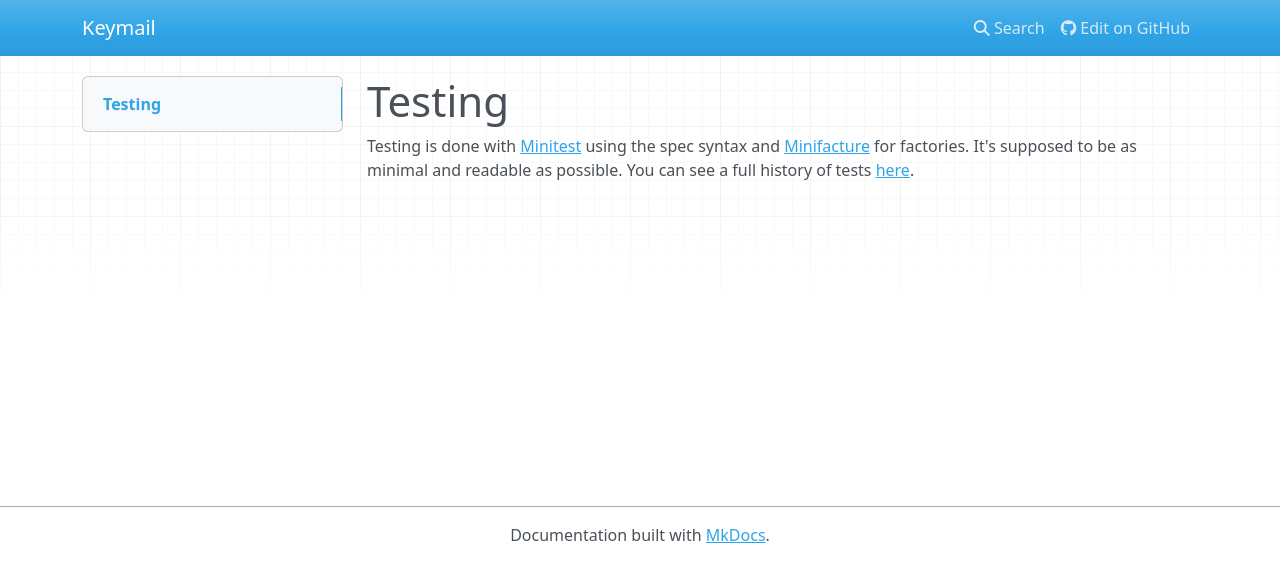
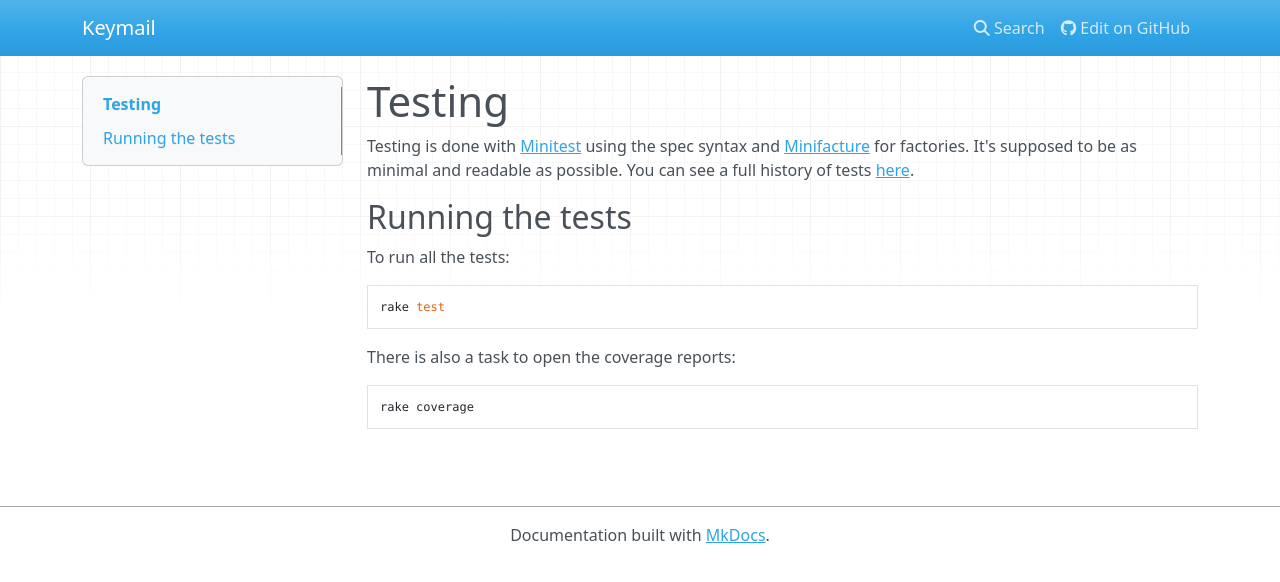
Before and after one commit to jsborjesson/keymail, an MkDocs documentation site: the page built from docs/dev/testing.md, in a window 1280 px wide. Shown: the top 582 px of the page. Built offline with MkDocs 1.6.1, drawn with Linux system fonts in a browser that asks for light colours; nearby versions of some CDN libraries; old or Windows-style settings are respelled for this version of MkDocs.

Commit message:
rake coverage

```diff
--- a/docs/dev/testing.md
+++ b/docs/dev/testing.md
@@ -3,3 +3,13 @@
 Testing is done with [Minitest](https://github.com/seattlerb/minitest/) using the spec syntax and
 [Minifacture](https://github.com/stephencelis/minifacture) for factories. It's supposed to be as
 minimal and readable as possible. You can see a full history of tests [here](https://travis-ci.org/alcesleo/keymail/builds).
+
+## Running the tests
+
+To run all the tests:
+
+    rake test
+
+There is also a task to open the coverage reports:
+
+    rake coverage
```
Also changed, not shown: 1 other file.
